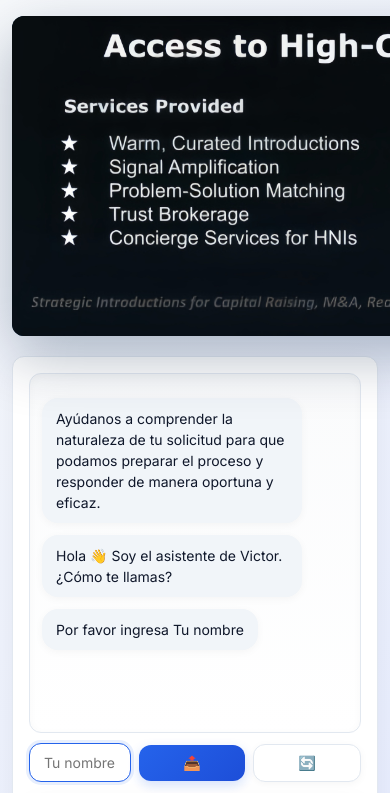
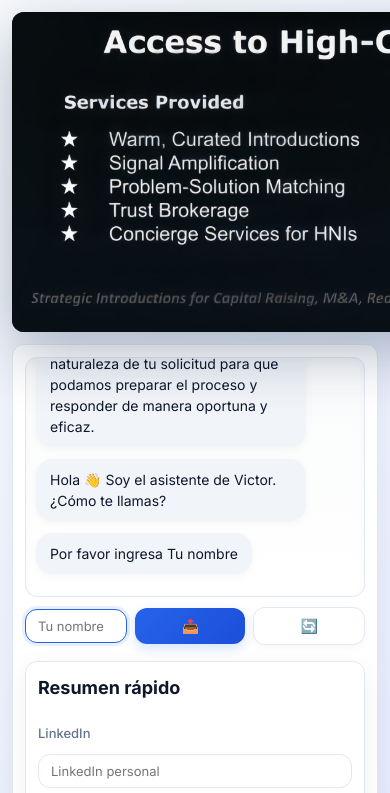
Before and after one commit to FABJAH/LandingVictor, a plain HTML site: page index.html in a window 390 px wide. Shown: the top 793 px of the page. Drawn offline with Linux system fonts and the light colour scheme.

Commit message:
Mobile responsive architecture: fit full page in viewport without scroll on load

```diff
--- a/index.html
+++ b/index.html
@@ -306,14 +306,15 @@
 
   /* Responsive Design - Mobile First */
   @media(max-width:640px){
-    body{font-size:14px}
+    body{font-size:13px}
 
-    .container{padding:16px 12px}
+    .container{padding:12px 12px}
 
     header{
       aspect-ratio:45/13;
+      max-height:160px;
       border-radius:12px;
-      margin-bottom:20px;
+      margin-bottom:12px;
     }
 
     /* Evitar distorsión del banner en móvil */
@@ -340,7 +341,7 @@
     }
 
     .card{
-      padding:16px;
+      padding:12px;
       border-radius:12px;
     }
 
@@ -352,8 +353,8 @@
     .chat .right{width:100%}
 
     .bot-window{
-      height:360px;
-      padding:12px;
+      height:240px;
+      padding:10px;
       border-radius:12px;
     }
 
@@ -378,8 +379,8 @@
     input[type="tel"],
     select,
     textarea{
-      padding:10px 14px;
-      font-size:14px;
+      padding:8px 12px;
+      font-size:13px;
     }
 
     button{
```
